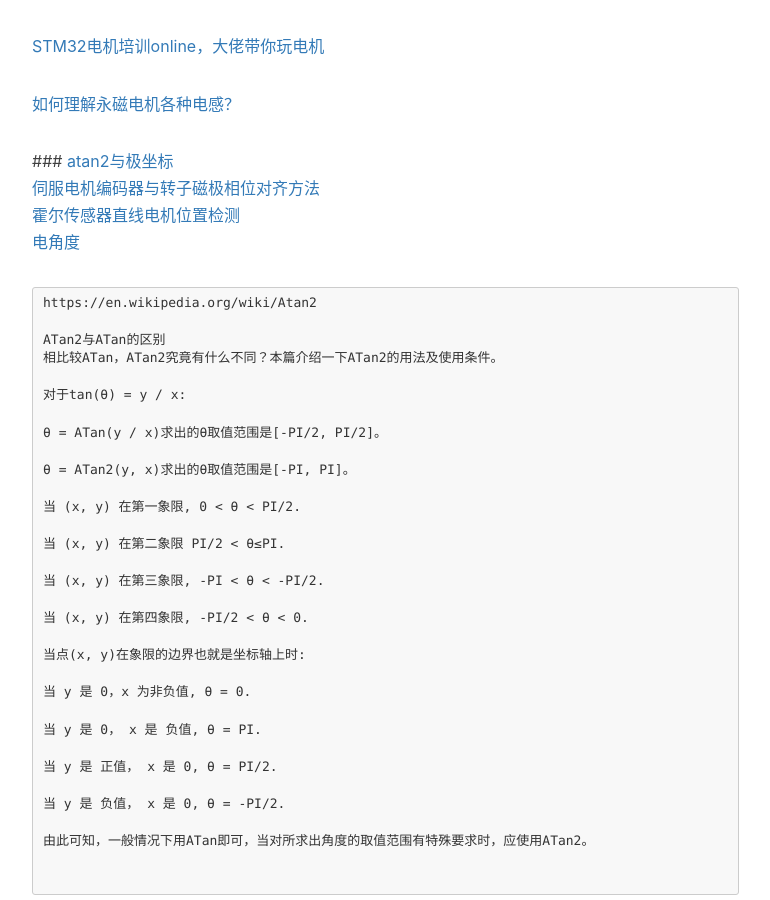
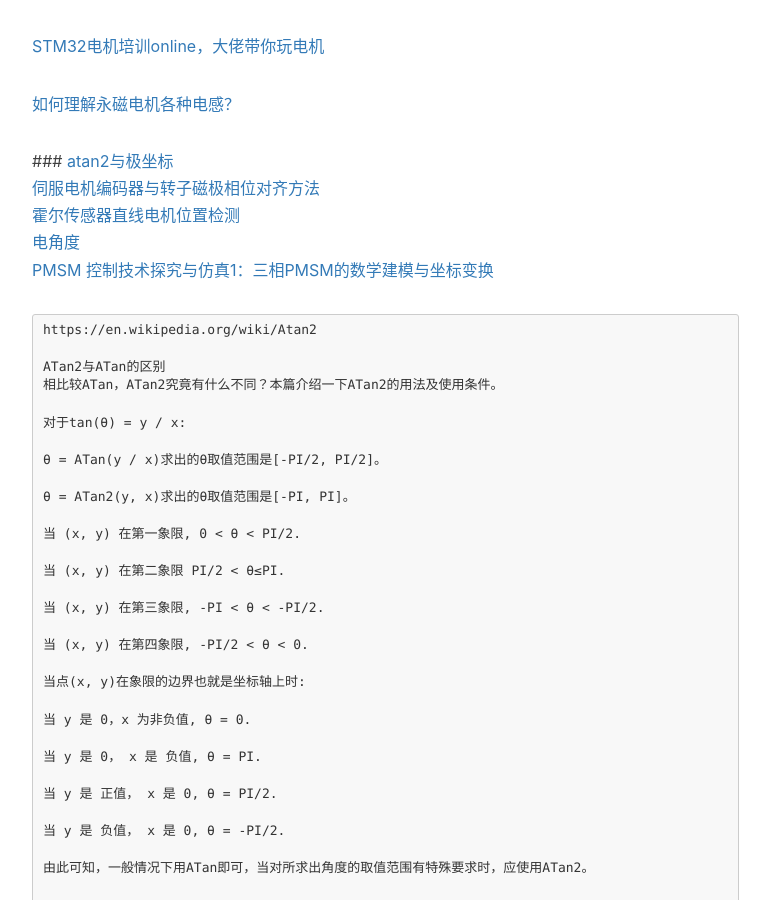
Before and after one commit to gary-robotics/dlward, a Jekyll site: the page built from _posts/2018-10-09-FOC-2018.markdown, in a window 1280 px wide and 900 px high, scrolled down 825 px. Shown: the whole window, without its empty margins (233-1003 px from the left). Built offline with Jekyll 4.4.1, drawn with Linux system fonts in a browser that asks for light colours; nearby versions of some CDN libraries; comment, search, counter and statistics services are not loaded.

Commit message:
Update 2018-10-09-FOC-2018.markdown

````diff
--- a/_posts/2018-10-09-FOC-2018.markdown
+++ b/_posts/2018-10-09-FOC-2018.markdown
@@ -29,6 +29,7 @@ tags:                               #标签
 [伺服电机编码器与转子磁极相位对齐方法](https://blog.csdn.net/Still8912/article/details/45460051)
 [霍尔传感器直线电机位置检测](https://wenku.baidu.com/view/190e722410a6f524cdbf8525.html)
 [电角度](https://wenku.baidu.com/view/93dd2d355ef7ba0d4b733b2c.html?from=search)
+[PMSM 控制技术探究与仿真1：三相PMSM的数学建模与坐标变换](https://blog.csdn.net/huagengpai1994/article/details/84575418)
 ```
 https://en.wikipedia.org/wiki/Atan2
 
````
